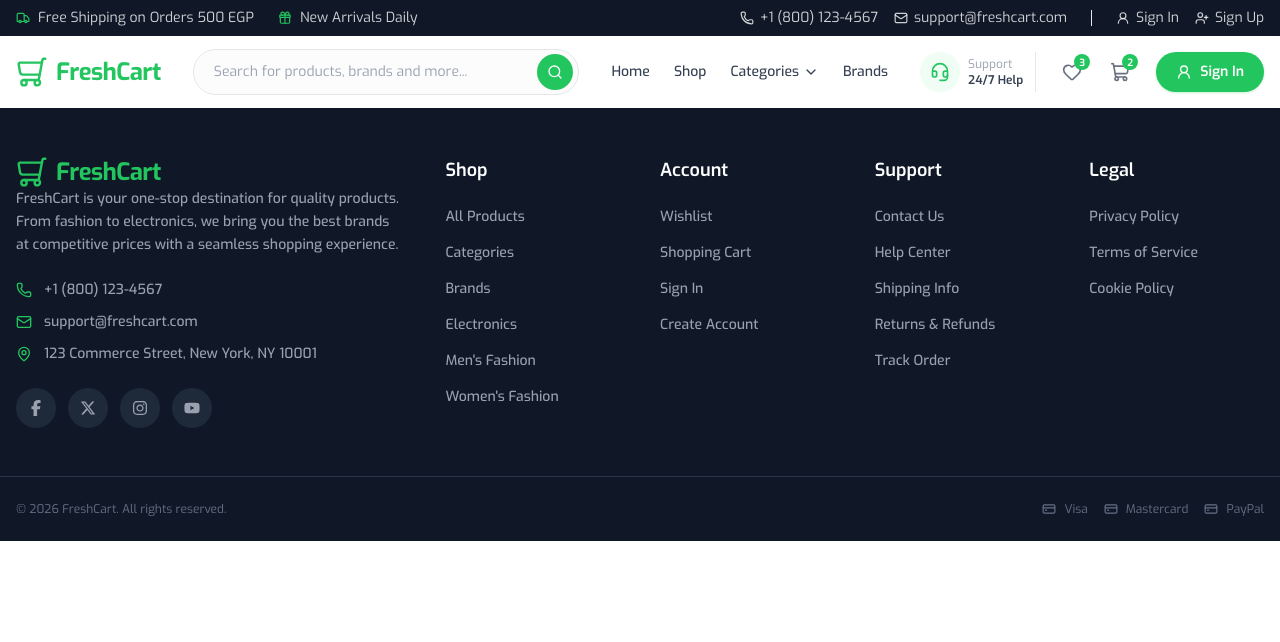
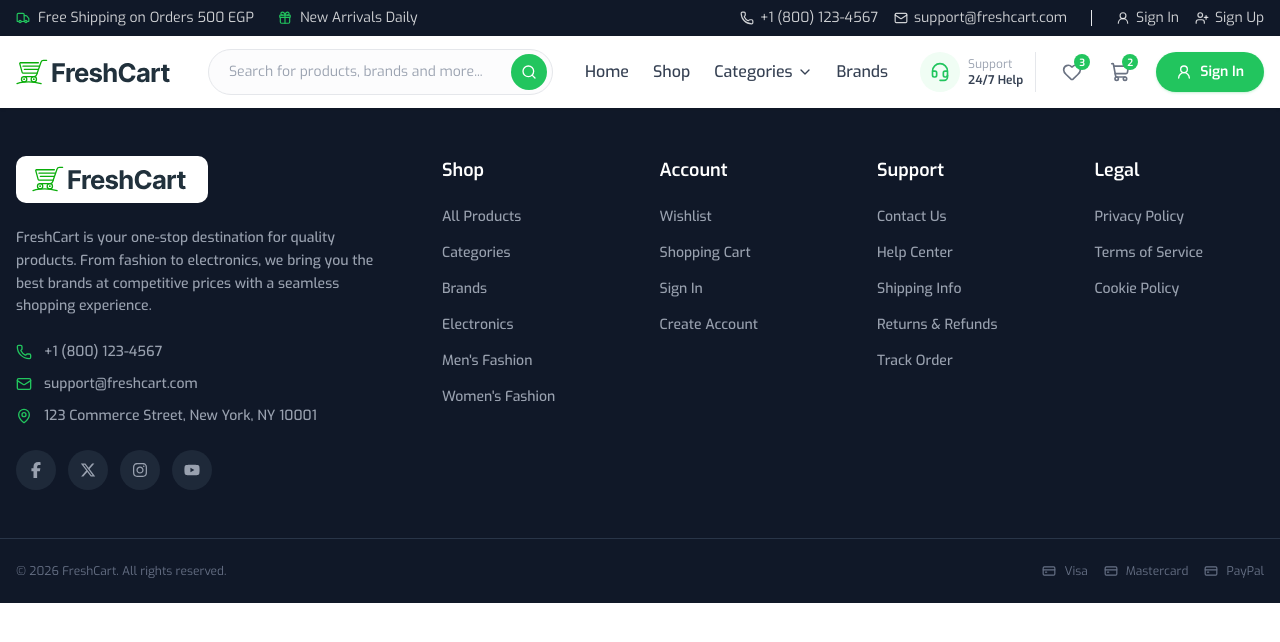
Before and after one commit to SaifHarraz/FreshCart, a Next.js app: page / in a window 1280 px wide. Shown: the top 642 px of the page. Built offline with nearby package versions, Linux system fonts and the light colour scheme.

Commit message:
footer done

```diff
--- a/package.json
+++ b/package.json
@@ -18,6 +18,7 @@
     "react-dom": "19.3.0",
     "react-icons": "^5.7.0",
     "shadcn": "^4.23.0",
+    "swiper": "^14.4.0",
     "tw-animate-css": "^1.4.0"
   },
   "devDependencies": {
--- a/src/components/layout/BrandLogo/BrandLogo.tsx
+++ b/src/components/layout/BrandLogo/BrandLogo.tsx
@@ -1,10 +1,9 @@
 
+import Image from "next/image";
 import Link from "next/link";
-import { ShoppingCart } from "lucide-react";
 
-interface BrandLogoProps {
-  variant?: "navbar" | "footer";
-}
+import logo from "@/assets/images/freshcart-logo.49f1b44d.svg";
+import type { BrandLogoProps } from "./types";
 
 export default function BrandLogo({
   variant = "navbar",
@@ -15,30 +14,18 @@ export default function BrandLogo({
     <Link
       href="/"
       aria-label="FreshCart home"
-      className={`inline-flex shrink-0 items-center gap-2 ${
+      className={
         isFooter
-          ? "rounded-lg bg-white px-3 py-2"
-          : ""
-      }`}
+          ? "inline-flex shrink-0 rounded-lg bg-white px-4 py-2"
+          : "inline-flex shrink-0"
+      }
     >
-      <ShoppingCart
-        className={`shrink-0 -scale-x-100 ${
-          isFooter
-            ? "size-7 text-primary"
-            : "size-7 text-primary lg:size-8"
-        }`}
-        strokeWidth={1.8}
+      <Image
+        src={logo}
+        alt="FreshCart"
+        priority
+        className="h-auto w-[160px]"
       />
-
-      <span
-        className={`font-bold tracking-tight ${
-          isFooter
-            ? "text-2xl text-[#25313B]"
-            : "text-2xl text-primary"
-        }`}
-      >
-        FreshCart
-      </span>
     </Link>
   );
 }
--- /dev/null
+++ b/src/components/layout/BrandLogo/types.ts
@@ -0,0 +1,3 @@
+export interface BrandLogoProps {
+  variant?: "navbar" | "footer";
+}
--- a/src/components/layout/Footer/Footer.tsx
+++ b/src/components/layout/Footer/Footer.tsx
@@ -47,12 +47,13 @@ export default function Footer({
   return (
     <footer className="bg-[#101828] text-white">
       {/* Main Footer */}
-      <div className="mx-auto max-w-[1504px] px-4 pt-12 pb-12">
-        <div className="grid grid-cols-1 gap-8 md:grid-cols-2 lg:grid-cols-[2.23fr_repeat(4,minmax(0,1fr))] lg:gap-10">
-          {/* Brand & Contact */}
+<div className="mx-auto max-w-[1536px] px-4 pt-12 pb-12">
+<div className="grid grid-cols-1 gap-8 md:grid-cols-2 lg:grid-cols-[2.23fr_repeat(4,minmax(0,1fr))] lg:gap-12">            {/* Brand & Contact */}
           <div className="flex flex-col items-start">
             {/* Logo */}
-            <BrandLogo variant="navbar" />
+           <div className="mb-6">
+  <BrandLogo variant="footer" />
+</div>
 
             {/* Description */}
             <p className="mb-6 text-sm font-medium leading-[22.75px] text-[#99A1AF]">
@@ -65,7 +66,7 @@ export default function Footer({
             <div className="mb-6 flex flex-col gap-3">
               <a
                 href={footerContact.phoneHref}
-                className="flex items-center gap-3 text-sm font-medium text-[#99A1AF] transition-colors hover:text-white"
+                className="flex items-center gap-3 text-sm font-medium text-[#99A1AF] transition-colors duration-200 hover:text-primary"
               >
                 <Phone className="size-4 shrink-0 text-primary" />
                 {footerContact.phone}
@@ -73,7 +74,7 @@ export default function Footer({
 
               <a
                 href={footerContact.emailHref}
-                className="flex items-center gap-3 text-sm font-medium text-[#99A1AF] transition-colors hover:text-white"
+                className="flex items-center gap-3 text-sm font-medium text-[#99A1AF] transition-colors duration-200 hover:text-primary"
               >
                 <Mail className="size-4 shrink-0 text-primary" />
                 {footerContact.email}
--- a/src/components/layout/Footer/FooterLinkColumn/FooterLinkColumn.tsx
+++ b/src/components/layout/Footer/FooterLinkColumn/FooterLinkColumn.tsx
@@ -16,8 +16,7 @@ export default function FooterLinkColumn({
           <li key={link.href + link.label}>
             <Link
               href={link.href}
-              className="text-sm font-medium leading-5 text-[#99A1AF] transition-colors hover:text-white"
-            >
+             className="text-sm font-medium leading-5 text-[#99A1AF] transition-colors duration-200 hover:text-primary"  >
               {link.label}
             </Link>
           </li>
--- a/src/components/layout/Navbar/MobileNavigationSheet/MobileNavigationSheet.tsx
+++ b/src/components/layout/Navbar/MobileNavigationSheet/MobileNavigationSheet.tsx
@@ -1,7 +1,7 @@
 "use client";
 
 import { useState, type FormEvent } from "react";
-import Image from "next/image";
+import BrandLogo from "../../BrandLogo/BrandLogo";
 import Link from "next/link";
 import {
   Headset,
@@ -55,26 +55,7 @@ export default function MobileNavigationSheet({
 
         {/* Header */}
         <div className="flex items-center justify-between border-b border-gray-100 bg-gray-50/50 p-4">
-          <Link
-            href="/"
-            onClick={closeSheet}
-            aria-label="FreshCart home"
-          >
-            {logoSrc ? (
-              <Image
-                src={logoSrc}
-                alt="FreshCart"
-                width={160}
-                height={31}
-                className="h-8 w-auto"
-                priority
-              />
-            ) : (
-              <span className="text-2xl font-bold text-gray-800">
-                FreshCart
-              </span>
-            )}
-          </Link>
+          <BrandLogo variant="navbar" />
 
           <button
             type="button"
--- a/src/components/layout/Navbar/NavigationLinks/NavigationLinks.tsx
+++ b/src/components/layout/Navbar/NavigationLinks/NavigationLinks.tsx
@@ -23,7 +23,7 @@ export default function NavigationLinks({
             <Link
               href={item.href}
               onClick={onNavigate}
-              className="flex items-center justify-between px-3 py-3 text-sm font-medium text-gray-700 transition-colors hover:text-primary"
+              className="flex items-center justify-between px-3 py-3 text-base leading-6 font-medium text-gray-700 transition-colors hover:text-primary"
             >
               {item.label}
             </Link>
@@ -57,8 +57,7 @@ export default function NavigationLinks({
         <div key={item.href} className="group relative">
           <Link
             href={item.href}
-            className="flex items-center gap-1 py-6 text-sm font-medium text-gray-700 transition-colors hover:text-primary"
-          >
+           className="flex items-center gap-1 py-6 text-base leading-6 font-medium text-gray-700 transition-colors hover:text-primary" >
             {item.label}
 
             {item.children?.length ? (
```
Also changed, not shown: 1 other file (tests, documents, lock files or other folders).
